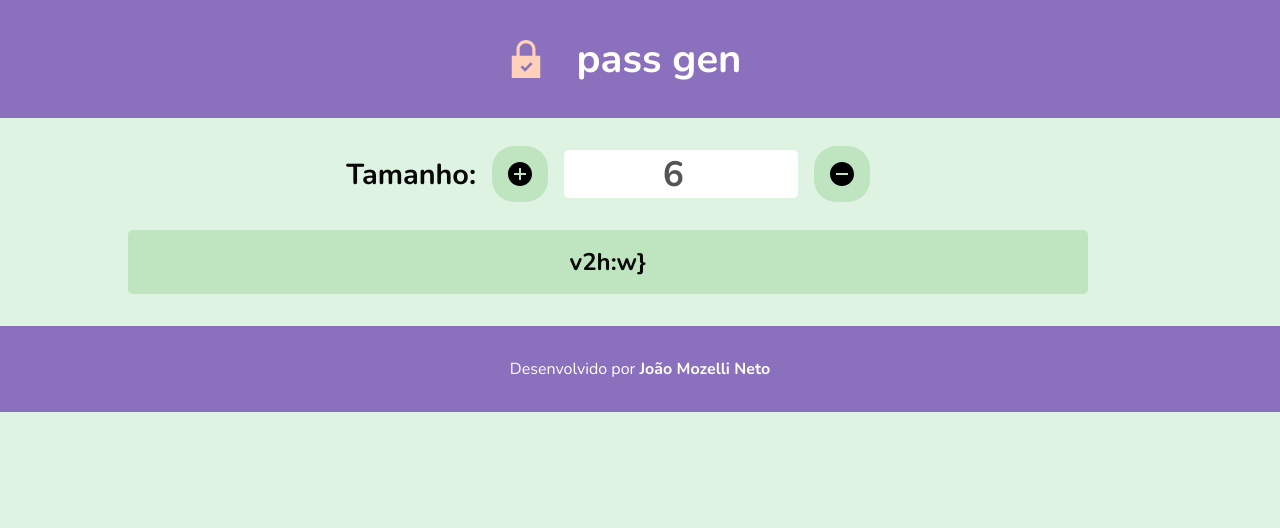
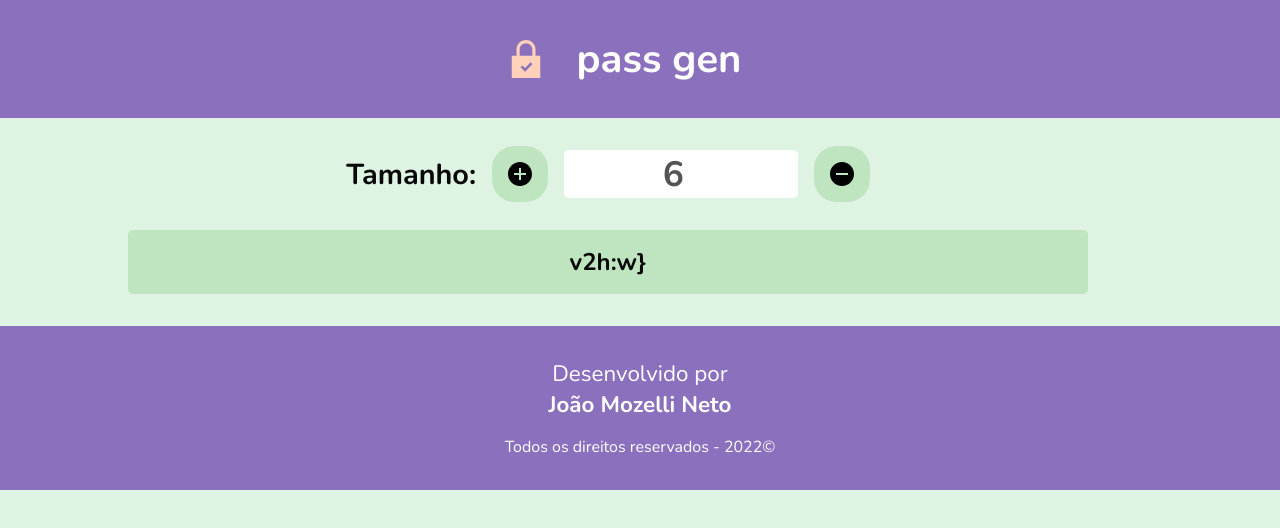
Before and after one commit to mozelli/passgen, a Next.js app: page / in a window 1280 px wide. Shown: the top 528 px of the page. Built offline with nearby package versions, Linux system fonts and the light colour scheme.

Commit message:
Update Footer credits

```diff
--- a/components/Footer/footer.module.scss
+++ b/components/Footer/footer.module.scss
@@ -5,12 +5,18 @@
     margin: 2rem 0;
 
     .credits {
+        font-size: 1.4rem;
         text-align: center;
         color: var(--white);
 
         span {
             font-weight: 700;
         }
+
+        .copy {
+            padding-top: 1rem;
+            font-size: 1rem;
+        }
     }
 
 }
--- a/components/Footer/index.tsx
+++ b/components/Footer/index.tsx
@@ -4,7 +4,12 @@ export default function Footer() {
     return (
         <footer className={ styles.container }>
             <div className={ styles.credits }>
-                Desenvolvido por <span>João Mozelli Neto</span>
+                <div>
+                    Desenvolvido por <br /><span>João Mozelli Neto</span>
+                </div>
+                <div className={ styles.copy }>
+                    Todos os direitos reservados - 2022&copy;
+                </div>
             </div>
         </footer>
     )
```
